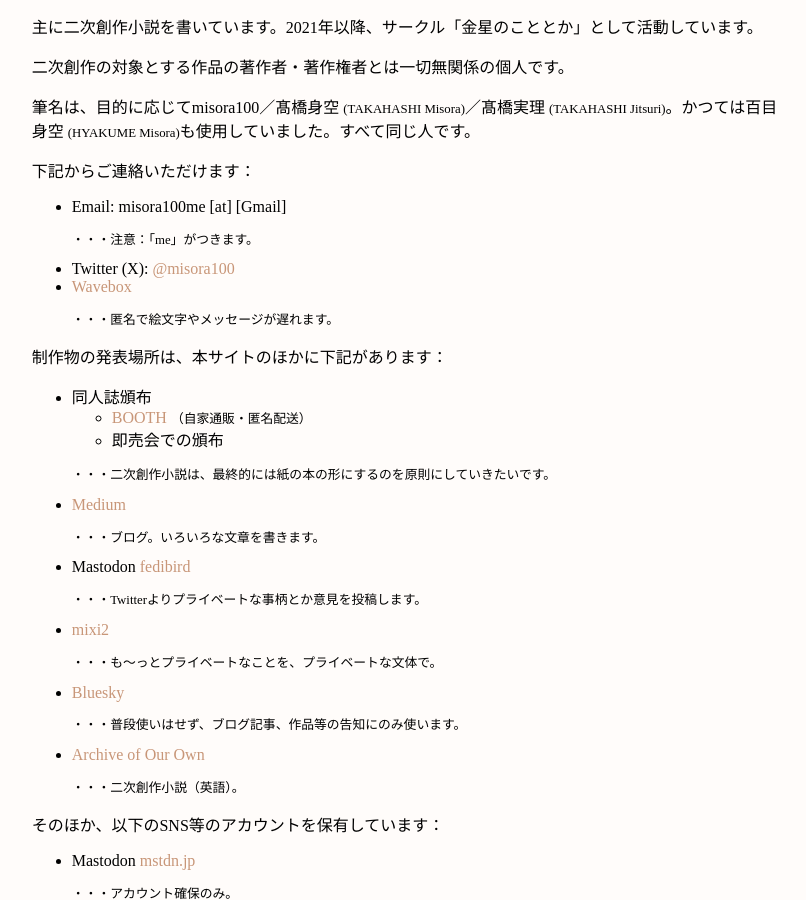
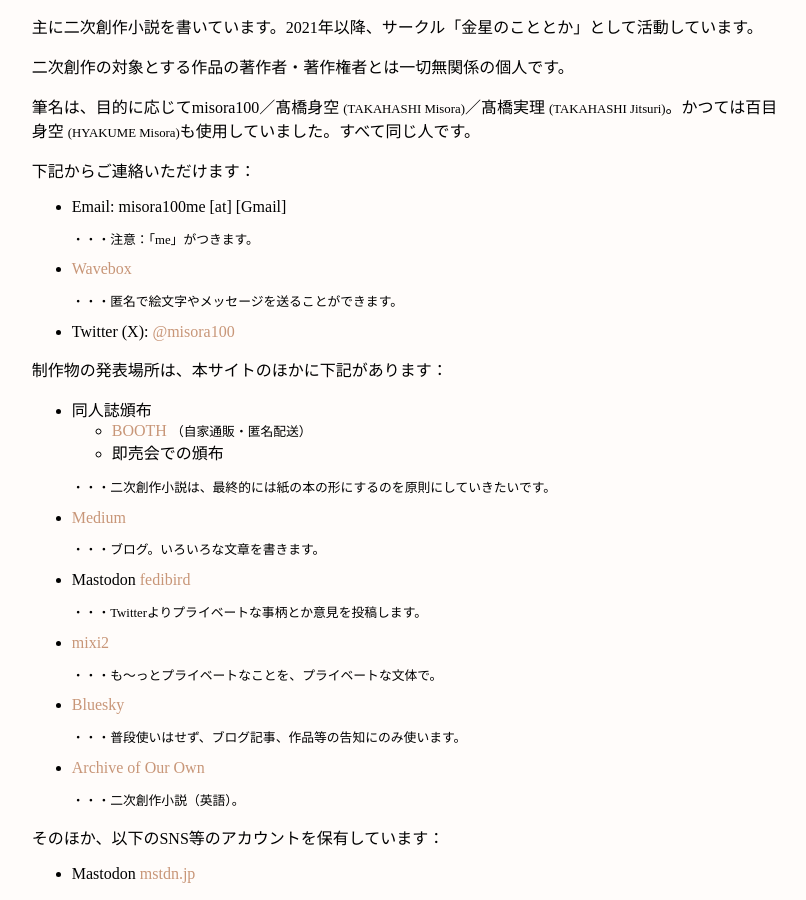
Before and after one commit to misora100/misora100.github.io, a Jekyll site: the page index.html, which Jekyll copies as it is, in a window 1280 px wide and 900 px high, scrolled down 4273 px. Shown: the whole window, without its empty margins (229-1035 px from the left). Built offline with Jekyll 4.4.1, drawn with Linux system fonts in a browser that asks for light colours; some web fonts are replaced.

Commit message:
Update index.html

```diff
--- a/index.html
+++ b/index.html
@@ -118,9 +118,9 @@
         <ul>
             <li>Email: misora100me [at] [Gmail]</li>
                 <div class="about_detail"><p>・・・注意：「me」がつきます。</p></div>
+            <li><a href="https://wavebox.me/wave/7hxn34q3hawriyo0/">Wavebox</a></li>
+                <div class="about_detail"><p>・・・匿名で絵文字やメッセージを送ることができます。</p></div>
             <li>Twitter (X): <a href="https://twitter.com/misora100">@misora100</a></li>
-            <li><a href="https://wavebox.me/wave/7hxn34q3hawriyo0/">Wavebox</a></li>
-                <div class="about_detail"><p>・・・匿名で絵文字やメッセージが遅れます。</p></div>
         </ul>
         <p>制作物の発表場所は、本サイトのほかに下記があります：</p>
         <ul>
```
